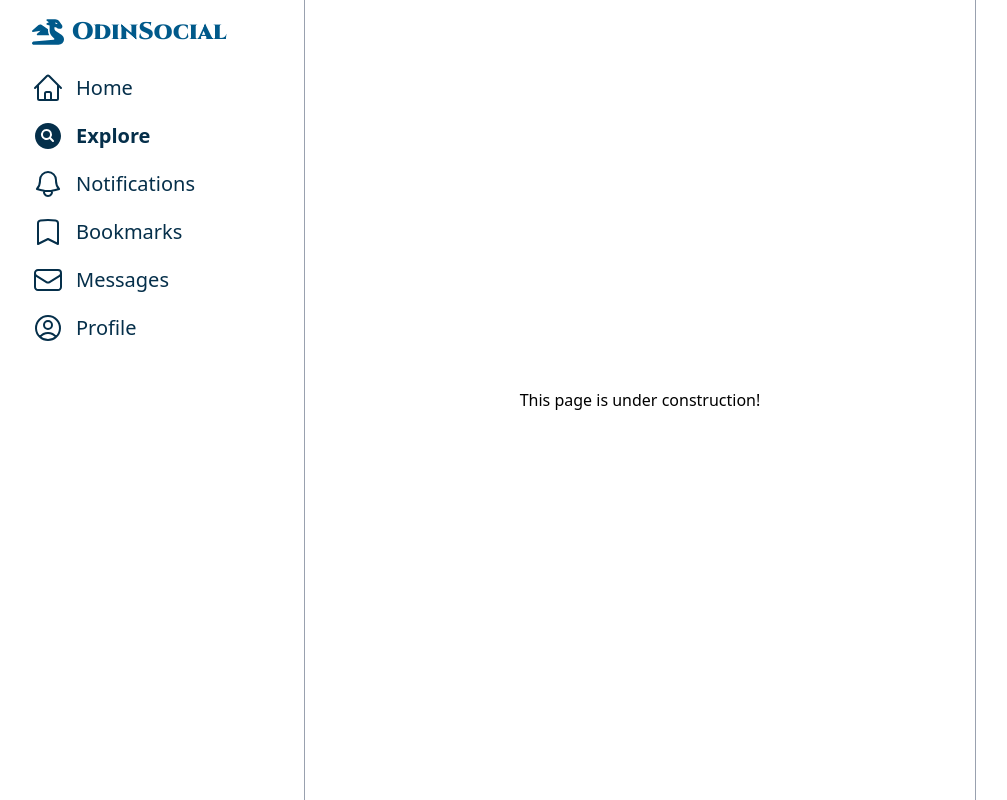
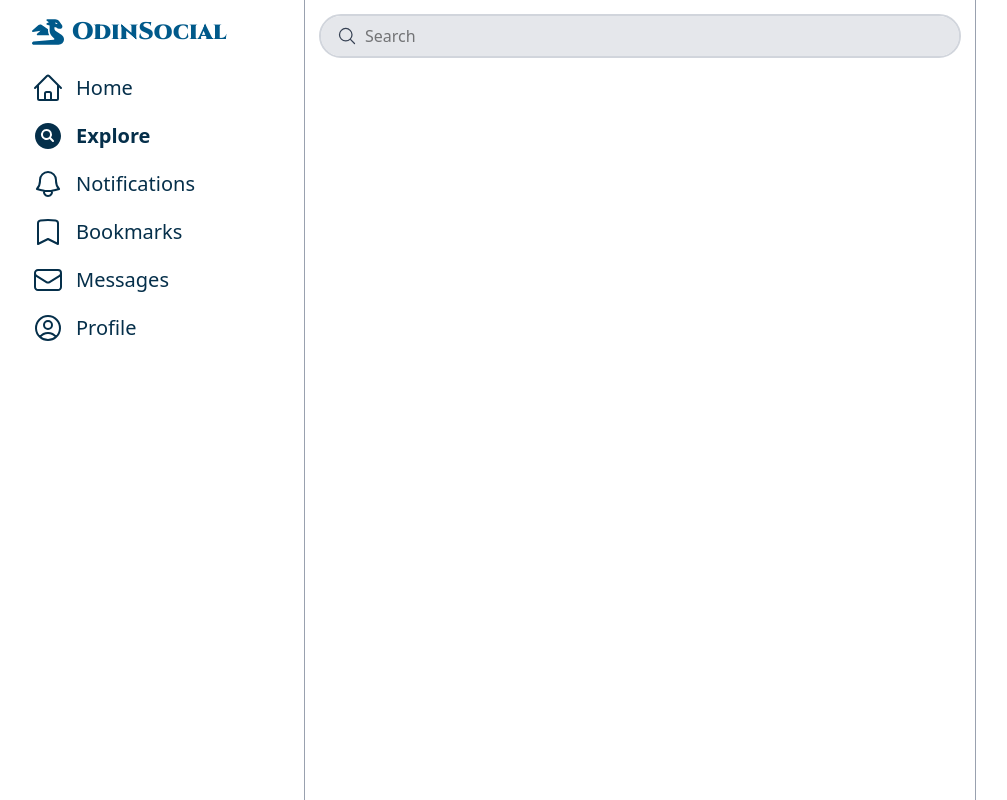
Before and after one commit to devashishchakraborty/odinsocial, a React (Vite) app: page /explore in a window 1280 px wide. Shown: the whole page, without its empty margins (104-1111 px from the left). Built offline with nearby package versions, Linux system fonts and the light colour scheme; sample sign-in values are in the browser's storage.

Commit message:
Some Component and UI updates

```diff
--- a/src/components/RightSideBar.tsx
+++ b/src/components/RightSideBar.tsx
@@ -102,17 +102,16 @@ const RightSideBar = ({ currentUserId }: { currentUserId?: number }) => {
         <h1 className="p-4 text-xl font-bold">Who to follow</h1>
         {users ? (
           users.length === 0 ? (
-            <div className="p-4">
-              No Users left to follow!
-            </div>
+            <div className="p-4">No Users left to follow!</div>
           ) : (
             users.map((_user) => {
               return (
                 <Link
                   to={`/user/${_user.id}`}
                   key={_user.id}
-                  className="flex items-center gap-2 p-4 transition-colors duration-200 hover:cursor-pointer hover:bg-gray-100"
+                  className="flex items-center gap-2 p-4 justify-between transition-colors duration-200 hover:cursor-pointer hover:bg-gray-100"
                 >
+                  <div className="flex gap-2">
                     <img
                       src={_user.profile.imageUrl || defaultPicture}
                       alt={_user.name}
@@ -122,6 +121,8 @@ const RightSideBar = ({ currentUserId }: { currentUserId?: number }) => {
                       <div className="font-bold">{_user.name}</div>
                       <div className="text-gray-600">{_user.email}</div>
                     </div>
+                  </div>
+
                   {_user.followers?.some(
                     (follower) => follower.id === user!.id,
                   ) ? (
--- a/src/pages/Explore.tsx
+++ b/src/pages/Explore.tsx
@@ -1,10 +1,24 @@
+import { MagnifyingGlassIcon } from "@heroicons/react/24/outline";
 import Sidebar from "../components/Sidebar";
+import { useState } from "react";
 const Explore = () => {
+  const [searchQuery, setSearchQuery] = useState("");
   return (
     <main className="flex h-full px-30">
       <Sidebar selected="explore" />
-      <section className="w-2xl border-x-1 border-gray-400 flex items-center justify-center">
-        This page is under construction!
+      <section className="w-2xl border-x-1 border-gray-400 p-4">
+        <form className="relative mb-4 w-full">
+          <MagnifyingGlassIcon className="absolute top-1/2 left-4 h-5 w-5 -translate-y-1/2 text-gray-700" />
+          <input
+            id="search"
+            name="search"
+            type="text"
+            placeholder="Search"
+            value={searchQuery}
+            onChange={(e) => setSearchQuery(e.target.value)}
+            className="text-md w-full rounded-full bg-gray-200 py-2 pr-4 pl-11 outline-2 outline-gray-300 focus:bg-white"
+          />
+        </form>
       </section>
     </main>
   );
--- a/src/pages/Followers.tsx
+++ b/src/pages/Followers.tsx
@@ -2,6 +2,7 @@ import { Link, useParams } from "react-router-dom";
 import Sidebar from "../components/Sidebar";
 import Users from "../components/Users";
 import { ArrowLeftIcon } from "@heroicons/react/24/solid";
+import RightSideBar from "../components/RightSideBar";
 const Followers = () => {
   const { userId } = useParams();
   return (
@@ -19,6 +20,7 @@ const Followers = () => {
         </div>
         <Users type="followers" />
       </section>
+      <RightSideBar />
     </main>
   );
 };
--- a/src/pages/Following.tsx
+++ b/src/pages/Following.tsx
@@ -2,13 +2,14 @@ import { Link, useParams } from "react-router-dom";
 import Sidebar from "../components/Sidebar";
 import Users from "../components/Users";
 import { ArrowLeftIcon } from "@heroicons/react/24/outline";
+import RightSideBar from "../components/RightSideBar";
 const Following = () => {
   const { userId } = useParams();
   return (
     <main className="flex min-h-full flex-1 px-30">
       <Sidebar />
       <section className="w-2xl border-x-1 border-gray-400">
-      <div className="flex items-center gap-2 px-4 py-2 text-xl font-bold text-sky-950">
+        <div className="flex items-center gap-2 px-4 py-2 text-xl font-bold text-sky-950">
           <Link
             to={`/user/${userId}`}
             className="rounded-full p-2 hover:bg-gray-200"
@@ -20,6 +21,7 @@ const Following = () => {
 
         <Users type="following" />
       </section>
+      <RightSideBar />
     </main>
   );
 };
--- a/src/pages/Post.tsx
+++ b/src/pages/Post.tsx
@@ -15,6 +15,7 @@ import {
 import ComponentLoader from "../components/ComponentLoader";
 import { formatDate } from "../utils/Utils";
 import Comments from "../components/Comments";
+import RightSideBar from "../components/RightSideBar";
 
 const Post = () => {
   const { postId } = useParams();
@@ -27,7 +28,6 @@ const Post = () => {
       setPost(null);
 
       try {
-
         if (!parseInt(postId!)) {
           throw new Error("Page Not Found!");
         }
@@ -41,7 +41,11 @@ const Post = () => {
           },
         );
         if (!response.ok) {
-          throw new Error(response.status === 404 ? "Post Not Found!" : `HTTP error! Status: ${response.status}`);
+          throw new Error(
+            response.status === 404
+              ? "Post Not Found!"
+              : `HTTP error! Status: ${response.status}`,
+          );
         }
         const data = await response.json();
         setPost(data);
@@ -102,9 +106,9 @@ const Post = () => {
   };
 
   return (
-    <main className="flex min-h-full px-30">
+    <main className="flex min-h-full flex-1 px-30">
       <Sidebar selected={null} />
-      <section className="max-w-2xl border-x-1 border-gray-400 flex flex-col flex-1">
+      <section className="flex max-w-2xl flex-1 flex-col border-x-1 border-gray-400">
         <div className="flex items-center gap-2 px-4 py-2 text-xl font-bold text-sky-950">
           <Link to="/" className="rounded-full p-2 hover:bg-gray-200">
             <ArrowLeftIcon className="h-5 w-5" />
@@ -203,13 +207,16 @@ const Post = () => {
               </section>
             </>
           ) : error ? (
-            <div className="flex font-bold items-center justify-center">{error}</div>
+            <div className="flex items-center justify-center font-bold">
+              {error}
+            </div>
           ) : (
             <ComponentLoader />
           )}
         </section>
         {post && <Comments postId={post.id} />}
       </section>
+      <RightSideBar />
     </main>
   );
 };
```
Lines whose indentation alone changed are shown as unchanged.
